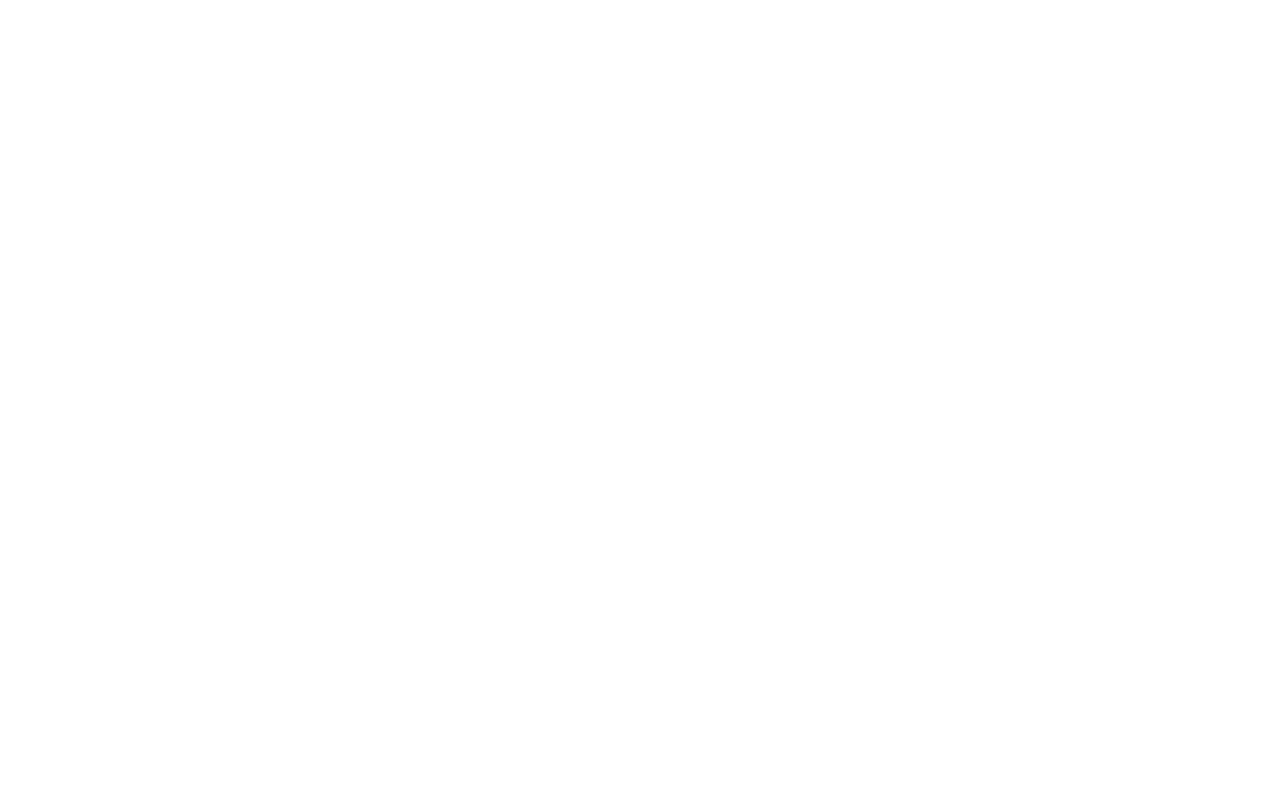
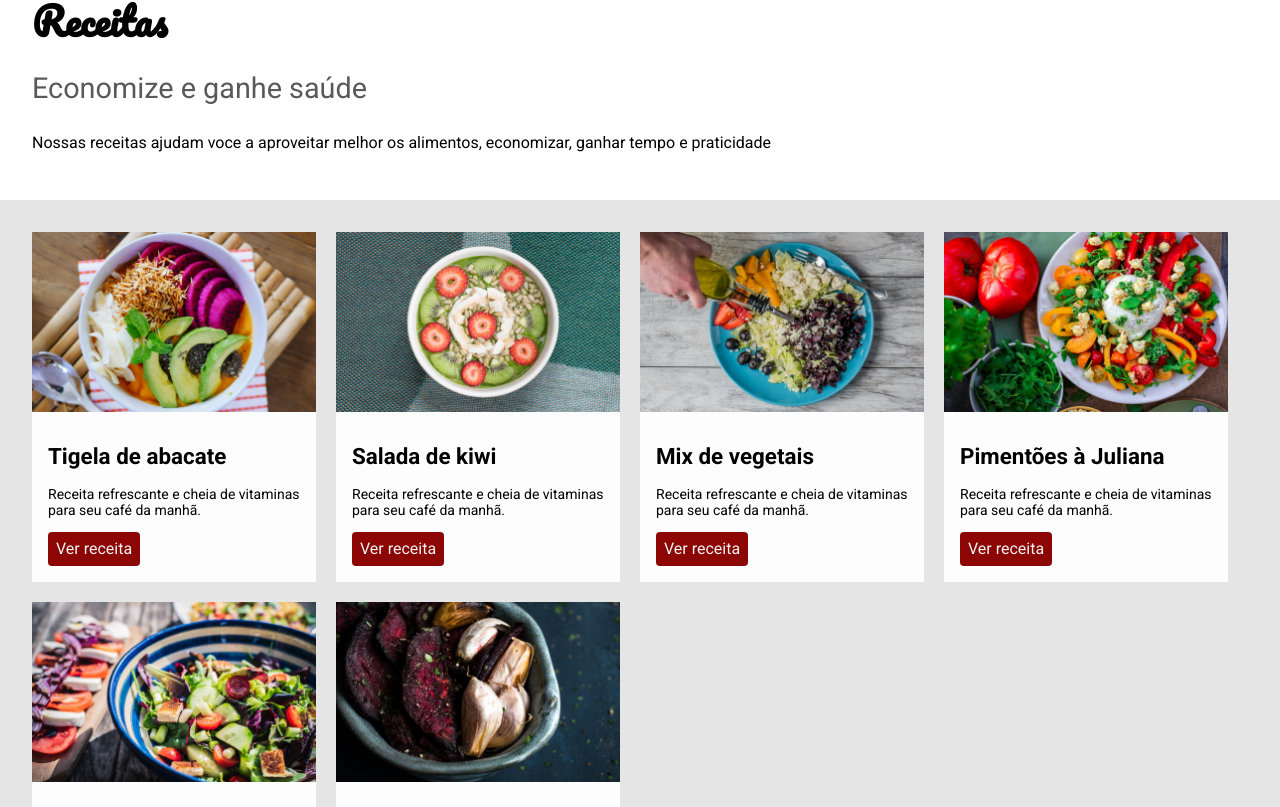
Before and after one commit to fernandoprestes/landing-page-fruta-e-frutos, a React (Vite) app: page / in a window 1280 px wide. Shown: the part 433-1240 px from the top of the page. Before the commit the page ends 800 px from the top, so only its background shows below. Built offline with nearby package versions, Linux system fonts and the light colour scheme.

Commit message:
create revenue section and card component

```diff
--- a/src/App.tsx
+++ b/src/App.tsx
@@ -7,6 +7,7 @@
     <>
       <Header></Header>
       <Banner></Banner>
+      <Revenue></Revenue>
     </>
   )
 }
--- /dev/null
+++ b/src/components/Card/card.module.scss
@@ -0,0 +1,35 @@
+.card {
+  background: #fdfdfd;
+  display: flex;
+  flex-direction: column;
+  width: calc(25% - 20px);
+
+  &__image {
+  }
+
+  &__content {
+    padding: 1rem 1rem;
+  }
+
+  &__title {
+    font-size: 1.4rem;
+    margin: 1rem 0;
+  }
+
+  &__description {
+    font-size: 0.875rem;
+  }
+
+  &__button {
+    border: none;
+    border-radius: 4px;
+    padding: 0.5rem;
+    background: #8d0606;
+    color: #f2f2f2;
+    cursor: pointer;
+    transition: filter 800ms ease-in-out;
+    &:hover {
+      filter: brightness(0.8);
+    }
+  }
+}
--- /dev/null
+++ b/src/components/Card/index.tsx
@@ -0,0 +1,26 @@
+import style from './card.module.scss'
+
+interface CardProps {
+  cardFoodImg: string
+  cardFoodAlt: string
+  title: string
+  description: string
+}
+
+export const Card = ({
+  cardFoodImg,
+  cardFoodAlt,
+  title,
+  description
+}: CardProps) => {
+  return (
+    <div className={style.card}>
+      <img className={style.card__image} src={cardFoodImg} alt={cardFoodAlt} />
+      <div className={style.card__content}>
+        <h4 className={style.card__title}>{title}</h4>
+        <p className={style.card__description}>{description}</p>
+        <button className={style.card__button}>Ver receita</button>
+      </div>
+    </div>
+  )
+}
--- /dev/null
+++ b/src/modules/Revenue/index.tsx
@@ -0,0 +1,61 @@
+import style from './revenue.module.scss'
+import ImgFood1 from './../../images/receitas/tigela-de-abacate.jpg'
+import ImgFood2 from './../../images/receitas/salada-de-kiwi.jpg'
+import ImgFood3 from './../../images/receitas/mix-de-vegetais.jpg'
+import ImgFood4 from './../../images/receitas/pimentoes-a-juliana.jpg'
+import ImgFood5 from './../../images/receitas/prato-oriental.jpg'
+import ImgFood6 from './../../images/receitas/beterrabas-assadas.jpg'
+import { Card } from '../../components/Card'
+
+export const Revenue = () => {
+  return (
+    <>
+      <section className={style.revenue}>
+        <h2 className={style.revenue__title}>Receitas</h2>
+        <p className={style.revenue__subtitle}>Economize e ganhe saúde</p>
+        <p className={style.revenue__text}>
+          Nossas receitas ajudam voce a aproveitar melhor os alimentos,
+          economizar, ganhar tempo e praticidade
+        </p>
+      </section>
+      <section className={style.cards}>
+        <Card
+          cardFoodImg={ImgFood1}
+          cardFoodAlt="Tigela de abacate"
+          title="Tigela de abacate"
+          description="Receita refrescante e cheia de vitaminas para seu café da manhã."
+        />
+        <Card
+          cardFoodImg={ImgFood2}
+          cardFoodAlt="Salada de kiwi"
+          title="Salada de kiwi"
+          description="Receita refrescante e cheia de vitaminas para seu café da manhã."
+        />
+        <Card
+          cardFoodImg={ImgFood3}
+          cardFoodAlt="Mix de vegetais"
+          title="Mix de vegetais"
+          description="Receita refrescante e cheia de vitaminas para seu café da manhã."
+        />
+        <Card
+          cardFoodImg={ImgFood4}
+          cardFoodAlt="Pimentões à Juliana"
+          title="Pimentões à Juliana"
+          description="Receita refrescante e cheia de vitaminas para seu café da manhã."
+        />
+        <Card
+          cardFoodImg={ImgFood5}
+          cardFoodAlt="Prato oriental"
+          title="Prato oriental"
+          description="Receita refrescante e cheia de vitaminas para seu café da manhã."
+        />
+        <Card
+          cardFoodImg={ImgFood6}
+          cardFoodAlt="Beterrabas assadas"
+          title="Beterrabas assadas"
+          description="Receita refrescante e cheia de vitaminas para seu café da manhã."
+        />
+      </section>
+    </>
+  )
+}
--- /dev/null
+++ b/src/modules/Revenue/revenue.module.scss
@@ -0,0 +1,24 @@
+.revenue {
+  padding: 2rem;
+  &__title {
+    font-size: 2.4rem;
+    font-family: 'Pacifico', sans-serif;
+  }
+
+  &__subtitle {
+    font-size: 1.8rem;
+    font-family: 'Roboto', sans-serif;
+    color: #595959;
+  }
+
+  &__text {
+  }
+}
+
+.cards {
+  background: #e5e5e5;
+  display: flex;
+  flex-wrap: wrap;
+  padding: 2rem;
+  gap: 20px;
+}
```
